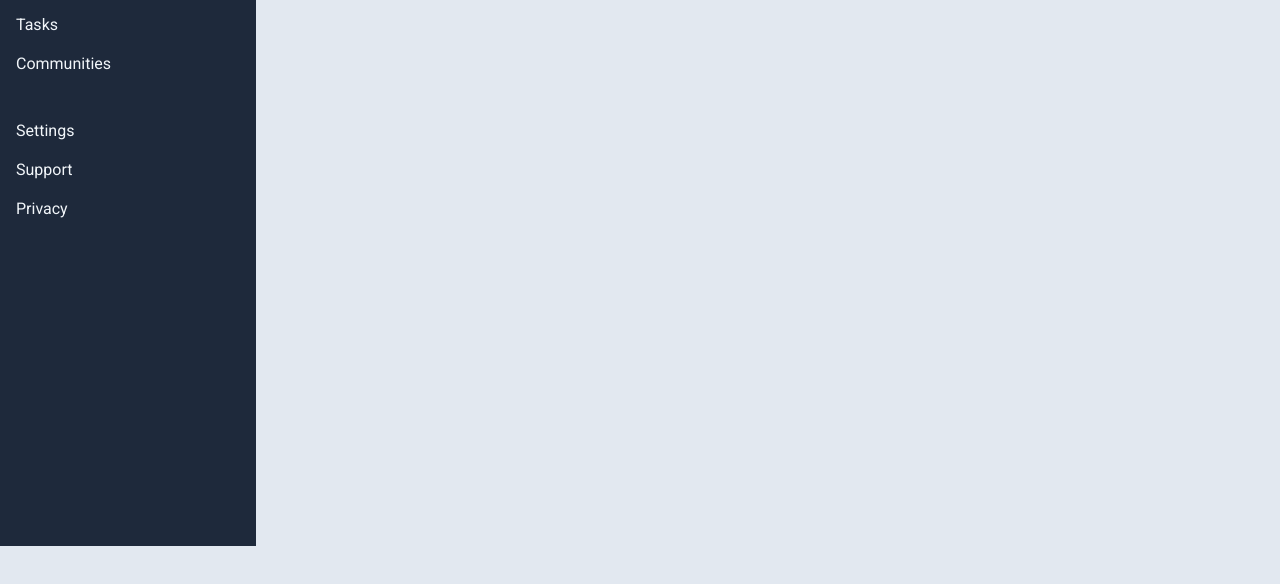
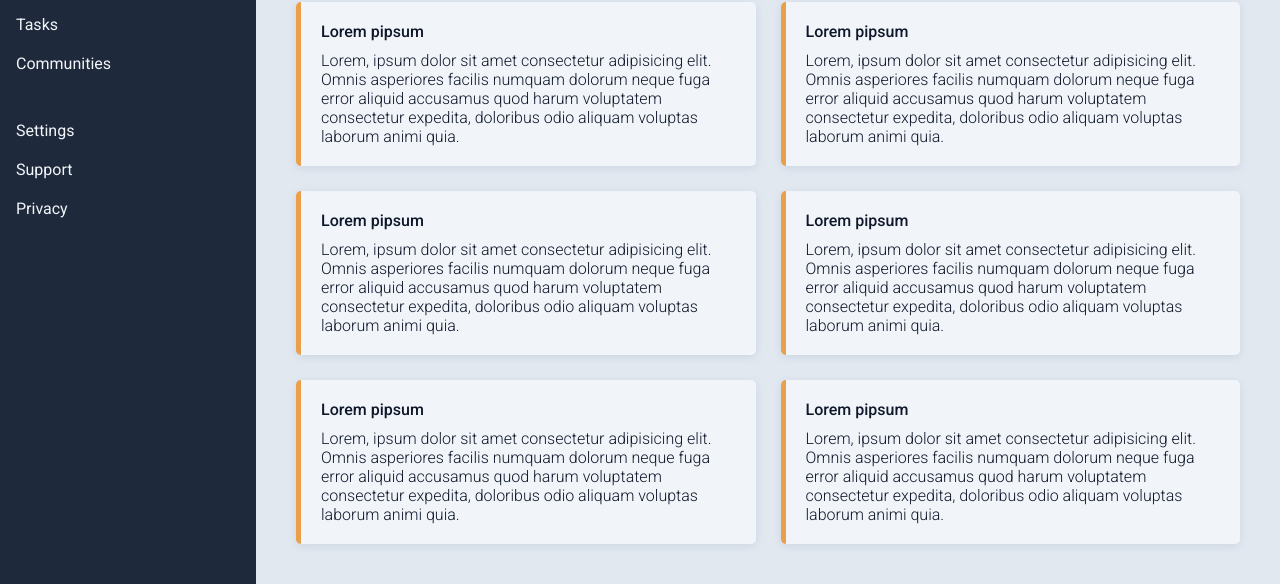
Before and after one commit to mykolassl/dashboard, a plain HTML site: page index.html in a window 1280 px wide. Shown: the part 254-838 px from the top of the page. Before the commit the page ends 800 px from the top, so only its background shows below. Drawn offline with Linux system fonts and the light colour scheme.

Commit message:
Add projects section

```diff
--- a/index.html
+++ b/index.html
@@ -66,8 +66,36 @@
             </ul>
         </aside>
         <main>
-            <div>
-                im a card
+            <div class="content-wrap">
+                <div class="projects-container">
+                    <h1>Your projects</h1>
+                    <div class="projects">
+                        <div class="card">
+                            <h4>Lorem pipsum</h4>
+                            <p>Lorem, ipsum dolor sit amet consectetur adipisicing elit. Omnis asperiores facilis numquam dolorum neque fuga error aliquid accusamus quod harum voluptatem consectetur expedita, doloribus odio aliquam voluptas laborum animi quia.</p>
+                        </div>
+                        <div class="card">
+                            <h4>Lorem pipsum</h4>
+                            <p>Lorem, ipsum dolor sit amet consectetur adipisicing elit. Omnis asperiores facilis numquam dolorum neque fuga error aliquid accusamus quod harum voluptatem consectetur expedita, doloribus odio aliquam voluptas laborum animi quia.</p>
+                        </div>
+                        <div class="card">
+                            <h4>Lorem pipsum</h4>
+                            <p>Lorem, ipsum dolor sit amet consectetur adipisicing elit. Omnis asperiores facilis numquam dolorum neque fuga error aliquid accusamus quod harum voluptatem consectetur expedita, doloribus odio aliquam voluptas laborum animi quia.</p>
+                        </div>
+                        <div class="card">
+                            <h4>Lorem pipsum</h4>
+                            <p>Lorem, ipsum dolor sit amet consectetur adipisicing elit. Omnis asperiores facilis numquam dolorum neque fuga error aliquid accusamus quod harum voluptatem consectetur expedita, doloribus odio aliquam voluptas laborum animi quia.</p>
+                        </div>
+                        <div class="card">
+                            <h4>Lorem pipsum</h4>
+                            <p>Lorem, ipsum dolor sit amet consectetur adipisicing elit. Omnis asperiores facilis numquam dolorum neque fuga error aliquid accusamus quod harum voluptatem consectetur expedita, doloribus odio aliquam voluptas laborum animi quia.</p>
+                        </div>
+                        <div class="card">
+                            <h4>Lorem pipsum</h4>
+                            <p>Lorem, ipsum dolor sit amet consectetur adipisicing elit. Omnis asperiores facilis numquam dolorum neque fuga error aliquid accusamus quod harum voluptatem consectetur expedita, doloribus odio aliquam voluptas laborum animi quia.</p>
+                        </div>
+                    </div>
+                </div>
             </div>
         </main>
     </body>
--- a/styles.css
+++ b/styles.css
@@ -96,4 +96,35 @@ header {
 
 main {
     grid-column: 2 / -1;
+    padding: 2.5rem;
 }
+
+/* Projects */
+
+.projects-container > h1 {
+    margin-bottom: 0.625rem;
+    font-weight: var(--fw-medium);
+}
+
+.projects {
+    display: grid;
+    grid-template-columns: repeat(auto-fit, minmax(300px, 1fr));
+    gap: 1.5625rem;
+}
+
+.card {
+    padding: 1.25rem;
+    background-color: var(--clr-100);
+    border-left: 5px solid #EA9F48;
+    border-radius: 5px;
+    box-shadow: 0px 2px 8px 0px var(--clr-300);
+}
+
+.card > h4 {
+    margin-bottom: 0.625rem;
+    font-weight: var(--fw-medium);
+}
+
+.card > p {
+    font-weight: var(--fw-light);
+}
```
